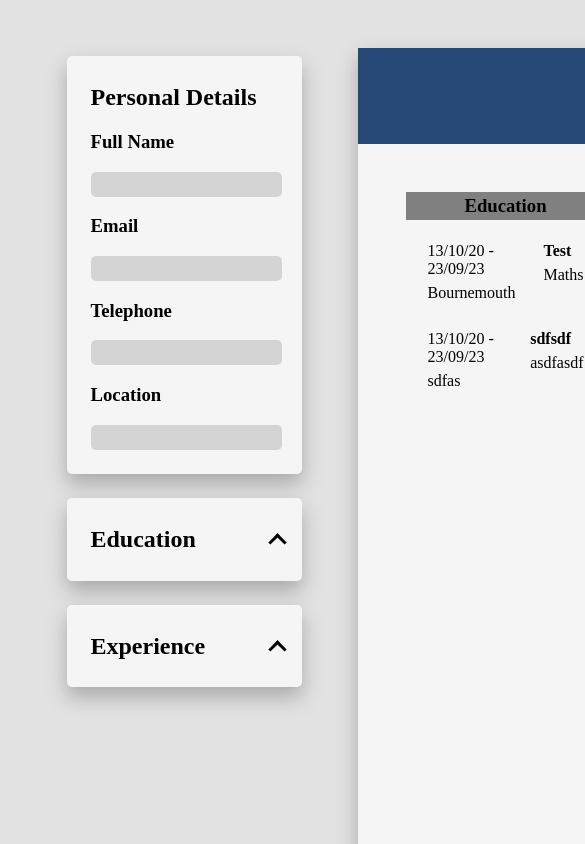
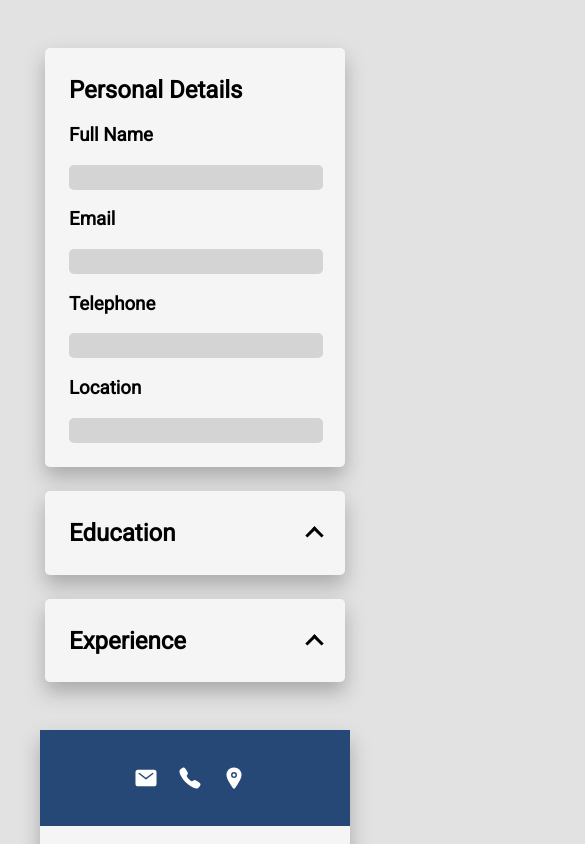
Before and after one commit to Spaceflyy/CV-App, a React (Vite) app: page / in a window 390 px wide. Shown: the top 844 px of the page, 585 px wide, since content can reach past the window. Built offline with nearby package versions, Linux system fonts and the light colour scheme.

Commit message:
add media queries

```diff
--- a/index.html
+++ b/index.html
@@ -2,8 +2,10 @@
 <html lang="en">
 	<head>
 		<meta charset="UTF-8" />
-
 		<meta name="viewport" content="width=device-width, initial-scale=1.0" />
+		<style>
+			@import url("https://fonts.googleapis.com/css2?family=Roboto&display=swap");
+		</style>
 		<title>CV Generator</title>
 	</head>
 	<body>
--- a/src/index.css
+++ b/src/index.css
@@ -8,20 +8,20 @@ body {
 	display: flex;
 	justify-content: center;
 	background-color: rgb(226, 226, 226);
+	font-family: "Roboto", sans-serif;
 }
 #root {
 	display: flex;
+
 	gap: 3rem;
 	padding: 3rem;
 	width: 70%;
-
 	height: min-content;
 }
 
 .infoContainer {
 	flex-grow: 1;
 	max-width: 470px;
-	padding: 0.5rem;
 	display: flex;
 	flex-direction: column;
 	gap: 1.5rem;
@@ -38,8 +38,8 @@ body {
 }
 
 .cvContainer {
-	height: 29.7cm;
-	width: 21cm;
+	min-height: 29.7cm;
+	min-width: 21cm;
 	background-color: rgb(245, 245, 245);
 	filter: drop-shadow(0px 10px 10px rgba(0, 0, 0, 0.25));
 }
@@ -165,7 +165,8 @@ ion-icon {
 	justify-content: center;
 	padding: 0.2rem;
 	margin: 0;
-	background-color: grey;
+	background-color: rgba(38, 72, 119, 0.164);
+	color: rgb(33, 63, 104);
 }
 .listElement {
 	display: flex;
@@ -184,3 +185,24 @@ ion-icon {
 .elementName {
 	font-weight: bold;
 }
+
+@media (max-width: 800px) {
+	#root {
+		flex-direction: column;
+		align-items: center;
+	}
+	.infoContainer {
+		width: 470px;
+	}
+
+	.cvContainer {
+		max-height: 29.7cm;
+		min-width: 100%;
+	}
+}
+
+@media (max-width: 500px) {
+	.infoContainer {
+		max-width: 300px;
+	}
+}
```
